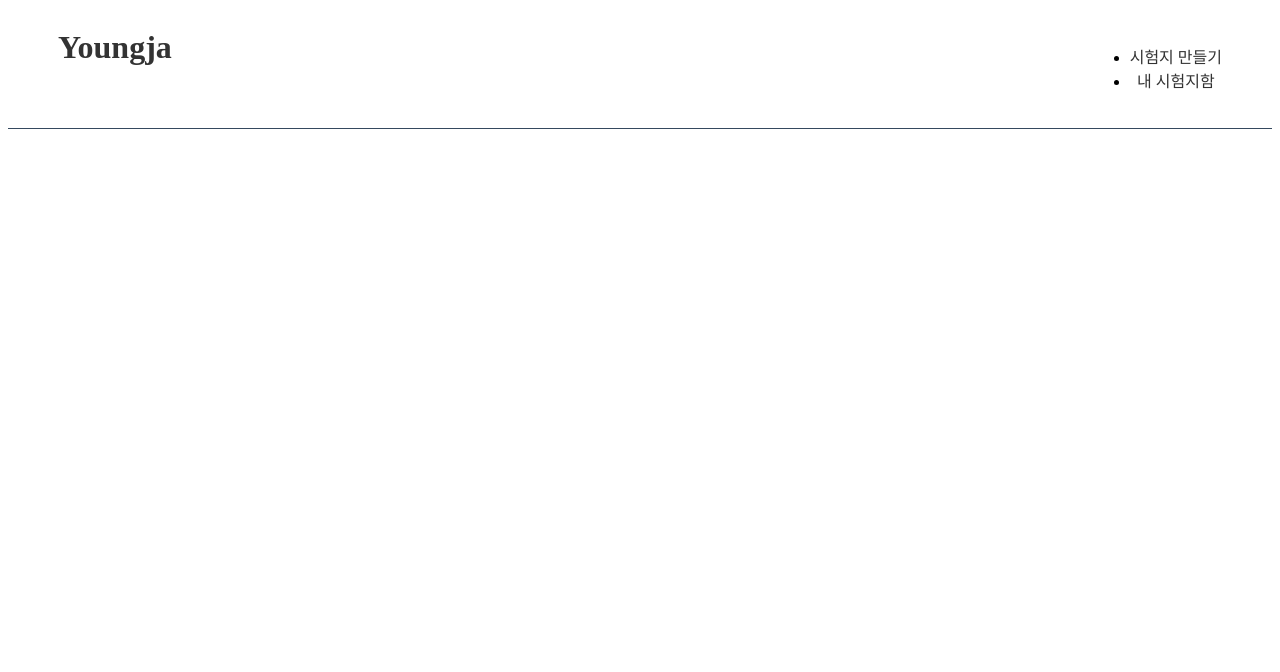
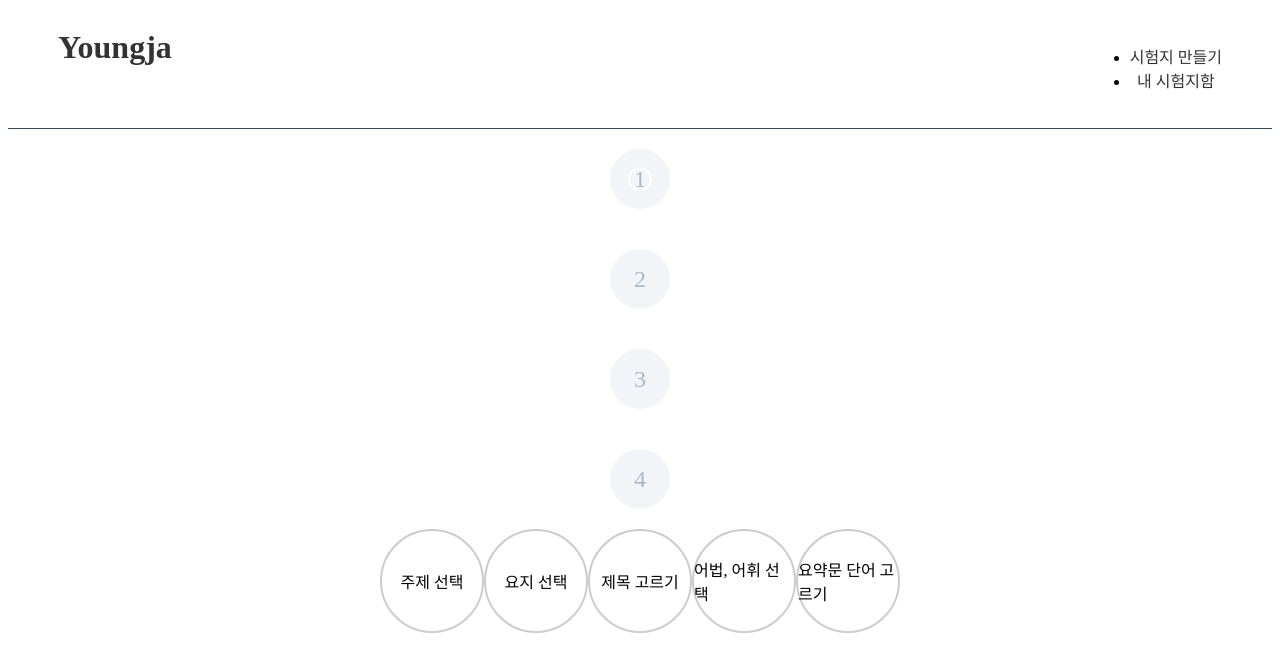
Before and after one commit to Team37-SW-Hackathon/frontend, a Vue app: page / in a window 1280 px wide. Shown: the top 672 px of the page. Built offline with nearby package versions, Linux system fonts and the light colour scheme.

Commit message:
[ADD] content basic

```diff
--- a/src/App.vue
+++ b/src/App.vue
@@ -1,18 +1,23 @@
 <template>
     <div id="app">
       <CommonHeader />
-
+      <NumberList />
+      <RadioText/>
     </div>
   </template>
 
 
 <script>
 import CommonHeader from './components/common/CommonHeader';
+import NumberList from './components/common/NumberListComponent';
+import RadioText from './components/common/RadioText';
 
 export default{
     name:'App',
     components: {
-        CommonHeader
+        CommonHeader,
+        NumberList,
+        RadioText
     }
 }
 </script>
--- /dev/null
+++ b/src/components/common/NumberComponent.vue
@@ -0,0 +1,62 @@
+<template>
+    <div class="circle-container">
+      <div class="circle" :class="{ 'checked': isChecked }">
+        <span>{{ number }}</span>
+        <span class="checkmark"></span>
+      </div>
+    </div>
+  </template>
+
+  <script>
+  export default {
+    props: {
+      number: {
+        type: Number,
+        required: true,
+      },
+      isChecked: {
+        type: Boolean,
+        required: true,
+      },
+    },
+  };
+  </script>
+
+  <style scoped>
+  .circle-container {
+    display: flex;
+    justify-content: center;
+    align-items: center;
+    height: 100px;
+  }
+
+  .circle {
+    display: flex;
+    justify-content: center;
+    align-items: center;
+    width: 60px;
+    height: 60px;
+    border-radius: 50%;
+    background-color: #F2F4F8;
+    color: #ADB7C5;
+    font-size: 24px;
+    position: relative;
+  }
+
+  .circle.checked .checkmark {
+    display: block;
+  }
+
+  .checkmark {
+    display: none;
+    position: absolute;
+    top: 50%;
+    left: 50%;
+    transform: translate(-50%, -50%);
+    width: 20px;
+    height: 20px;
+    border: 2px solid white;
+    border-radius: 50%;
+  }
+
+  </style>
--- /dev/null
+++ b/src/components/common/NumberListComponent.vue
@@ -0,0 +1,30 @@
+<template>
+  <div>
+    <NumberComponent :number="number1" :isChecked="isChecked1" />
+    <NumberComponent :number="number2" :isChecked="isChecked2" />
+    <NumberComponent :number="number3" :isChecked="isChecked3" />
+    <NumberComponent :number="number4" :isChecked="isChecked4" />
+  </div>
+</template>
+
+<script>
+import NumberComponent from './NumberComponent';
+
+export default {
+  data() {
+    return {
+      number1: 1,
+      isChecked1: true,
+      number2: 2,
+      isChecked2: false,
+      number3: 3,
+      isChecked3: false, // 특정 조건을 만족하도록 설정
+      number4: 4,
+      isChecked4: false,
+    };
+  },
+  components: {
+    NumberComponent,
+  },
+};
+</script>
--- /dev/null
+++ b/src/components/common/ProblemSubjectComponent.vue
@@ -0,0 +1,39 @@
+<template>
+    <div class="option-container" :class="{ 'selected': selected }" @click="$emit('click')">
+      {{ text }}
+    </div>
+  </template>
+
+  <script>
+  export default {
+    props: {
+      text: {
+        type: String,
+        required: true,
+      },
+      selected: {
+        type: Boolean,
+        required: true,
+      },
+    },
+  };
+  </script>
+
+  <style scoped>
+  .option-container {
+    display: flex;
+    justify-content: center;
+    align-items: center;
+    width: 100px;
+    height: 100px;
+    border: 2px solid #ccc;
+    border-radius: 50%;
+    cursor: pointer;
+  }
+
+  .selected {
+    border-color: #2196f3;
+    background-color: #f0f8ff;
+  }
+
+  </style>
--- /dev/null
+++ b/src/components/common/RadioText.vue
@@ -0,0 +1,46 @@
+<template>
+    <div class="options-container">
+      <ProblemComponent
+        v-for="(option, index) in options"
+        :key="index"
+        :text="option.text"
+        :selected="selectedOption === index"
+        @click="selectOption(index)"
+      />
+    </div>
+  </template>
+
+  <script>
+  import ProblemComponent from './ProblemSubjectComponent.vue';
+
+  export default {
+    data() {
+      return {
+        options: [
+          { text: '주제 선택' },
+          { text: '요지 선택' },
+          { text: '제목 고르기' },
+          { text: '어법, 어휘 선택' },
+          { text: '요약문 단어 고르기' },
+        ],
+        selectedOption: null,
+      };
+    },
+    components: {
+        ProblemComponent,
+    },
+    methods: {
+      selectOption(index) {
+        this.selectedOption = index;
+      },
+    },
+  };
+  </script>
+
+  <style scoped>
+.options-container {
+  display: flex;
+  justify-content: center;
+  align-items: center;
+}
+</style>
```
